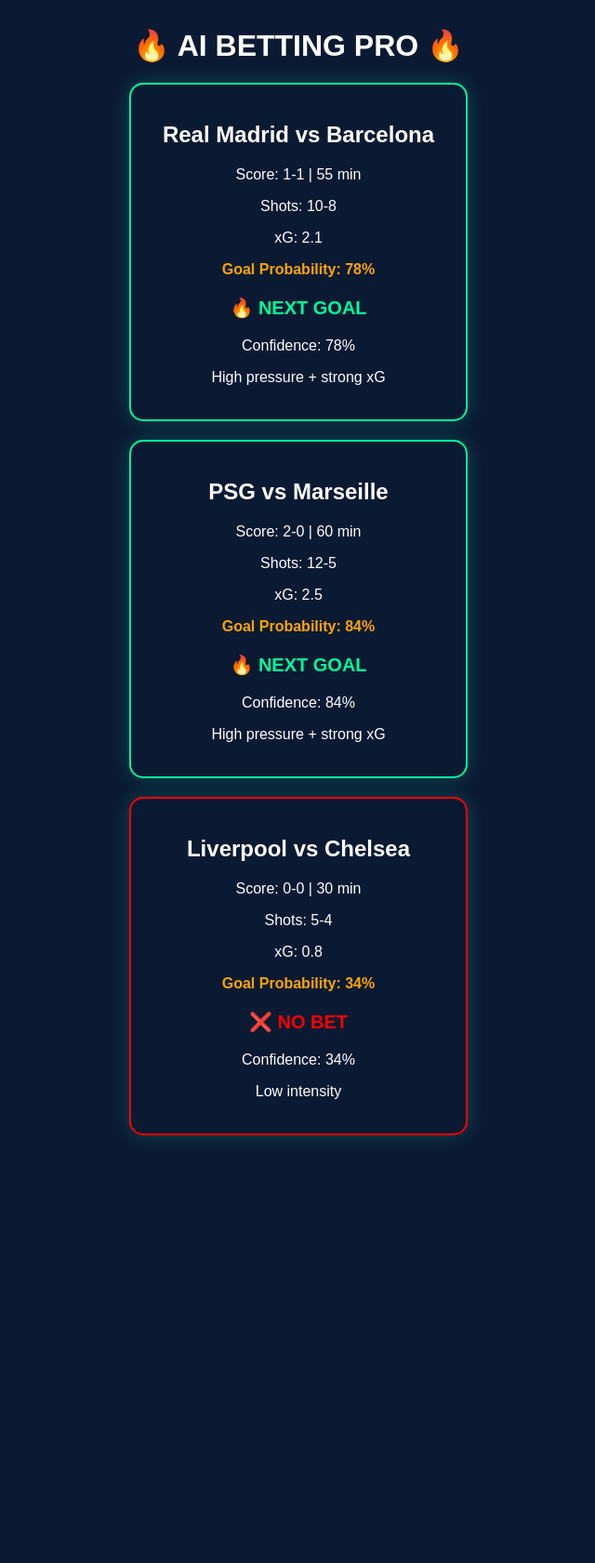
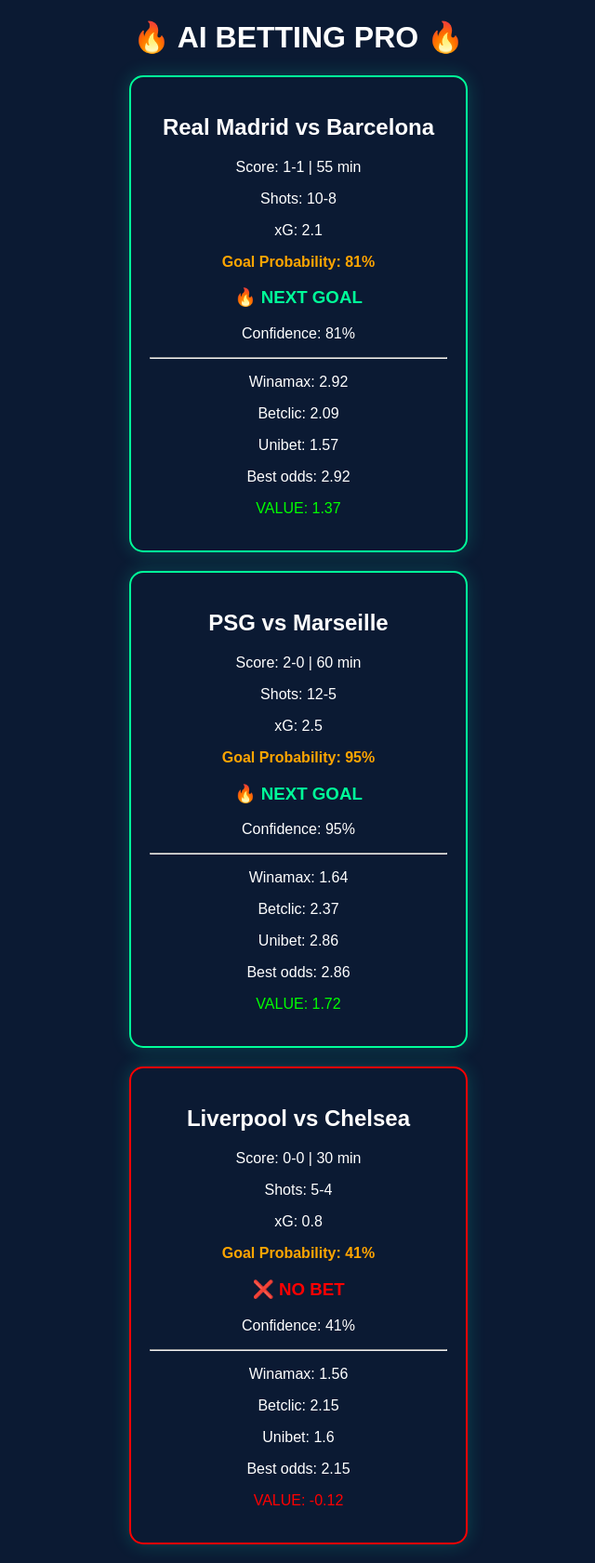
Before and after one commit to mattcr8/my-app, a Flask app: page / in a window 1280 px wide. Shown: the whole page at 93% size, without its empty margins (319-959 px from the left). Before the commit the page ends 1226 px from the top, so only its background shows below. Run offline with Flask 3, Linux system fonts and the light colour scheme.

Commit message:
final odds + AI

```diff
--- a/server.py
+++ b/server.py
@@ -1,25 +1,48 @@
 from flask import Flask, jsonify, render_template
+import random
 
 app = Flask(__name__)
 
-# IA simple basée sur stats
-def analyze_match(home, away, score, minute, shots, xg):
+def advanced_ai(home, away, score, minute, shots, xg):
+
     shots_home, shots_away = map(int, shots.split("-"))
+    goals_home, goals_away = map(int, score.split("-"))
 
-    intensity = float(xg) + (shots_home + shots_away) / 10
+    total_shots = shots_home + shots_away
+    shot_diff = shots_home - shots_away
+    goal_diff = goals_home - goals_away
 
-    prob = min(95, max(30, int(intensity * 20)))
+    pressure = total_shots / max(1, minute)
+    dominance = shot_diff * 0.5 + xg
+    urgency = 1 if goal_diff == 0 else 0.7
+
+    score_ai = (pressure * 30) + (dominance * 20) + (urgency * 10)
+    score_ai += random.randint(-10, 10)
+
+    prob = max(20, min(95, int(score_ai)))
 
     if prob > 70:
         decision = "NEXT GOAL"
-        confidence = min(95, prob)
-        reason = "High pressure + strong xG"
+        confidence = prob
     else:
         decision = "NO BET"
         confidence = prob
-        reason = "Low intensity"
 
-    return prob, decision, confidence, reason
+    return prob, decision, confidence
+
+
+def generate_odds():
+    return {
+        "winamax": round(random.uniform(1.5, 3.0), 2),
+        "betclic": round(random.uniform(1.5, 3.0), 2),
+        "unibet": round(random.uniform(1.5, 3.0), 2),
+    }
+
+
+def calculate_value(prob, odds):
+    best_odds = max(odds.values())
+    value = (prob / 100 * best_odds) - 1
+    return round(value, 2), best_odds
 
 
 def generate_matches():
@@ -32,7 +55,10 @@
     results = []
 
     for m in base_matches:
-        prob, decision, confidence, reason = analyze_match(*m)
+
+        prob, decision, confidence = advanced_ai(*m)
+        odds = generate_odds()
+        value, best_odds = calculate_value(prob, odds)
 
         results.append({
             "home": m[0],
@@ -44,7 +70,9 @@
             "prob": prob,
             "decision": decision,
             "confidence": confidence,
-            "reason": reason
+            "odds": odds,
+            "best_odds": best_odds,
+            "value": value
         })
 
     return results
--- a/templates/index.html
+++ b/templates/index.html
@@ -9,10 +9,6 @@
             color: white;
             font-family: Arial;
             text-align: center;
-        }
-
-        h1 {
-            margin-top: 30px;
         }
 
         #loading {
@@ -45,16 +41,6 @@
             color: orange;
             font-weight: bold;
         }
-
-        .decision-green {
-            color: #00ff99;
-            font-size: 20px;
-        }
-
-        .decision-red {
-            color: red;
-            font-size: 20px;
-        }
     </style>
 </head>
 
@@ -82,26 +68,37 @@
 
         data.forEach(m => {
 
-            const div = document.createElement("div");
-
             const isGreen = m.decision === "NEXT GOAL";
 
+            const div = document.createElement("div");
             div.className = "card " + (isGreen ? "green" : "red");
 
             div.innerHTML = `
                 <h2>${m.home} vs ${m.away}</h2>
+
                 <p>Score: ${m.score} | ${m.minute} min</p>
                 <p>Shots: ${m.shots}</p>
                 <p>xG: ${m.xg}</p>
 
                 <p class="prob">Goal Probability: ${m.prob}%</p>
 
-                <h3 class="${isGreen ? 'decision-green' : 'decision-red'}">
+                <h3 style="color:${isGreen ? '#00ff99' : 'red'}">
                     ${isGreen ? '🔥 NEXT GOAL' : '❌ NO BET'}
                 </h3>
 
                 <p>Confidence: ${m.confidence}%</p>
-                <p>${m.reason}</p>
+
+                <hr>
+
+                <p>Winamax: ${m.odds.winamax}</p>
+                <p>Betclic: ${m.odds.betclic}</p>
+                <p>Unibet: ${m.odds.unibet}</p>
+
+                <p>Best odds: ${m.best_odds}</p>
+
+                <p style="color:${m.value > 0 ? 'lime' : 'red'}">
+                    VALUE: ${m.value}
+                </p>
             `;
 
             container.appendChild(div);
@@ -109,10 +106,7 @@
     });
 }
 
-// chargement initial
 loadMatches();
-
-// refresh auto toutes les 10 secondes
 setInterval(loadMatches, 10000);
 
 </script>
```
